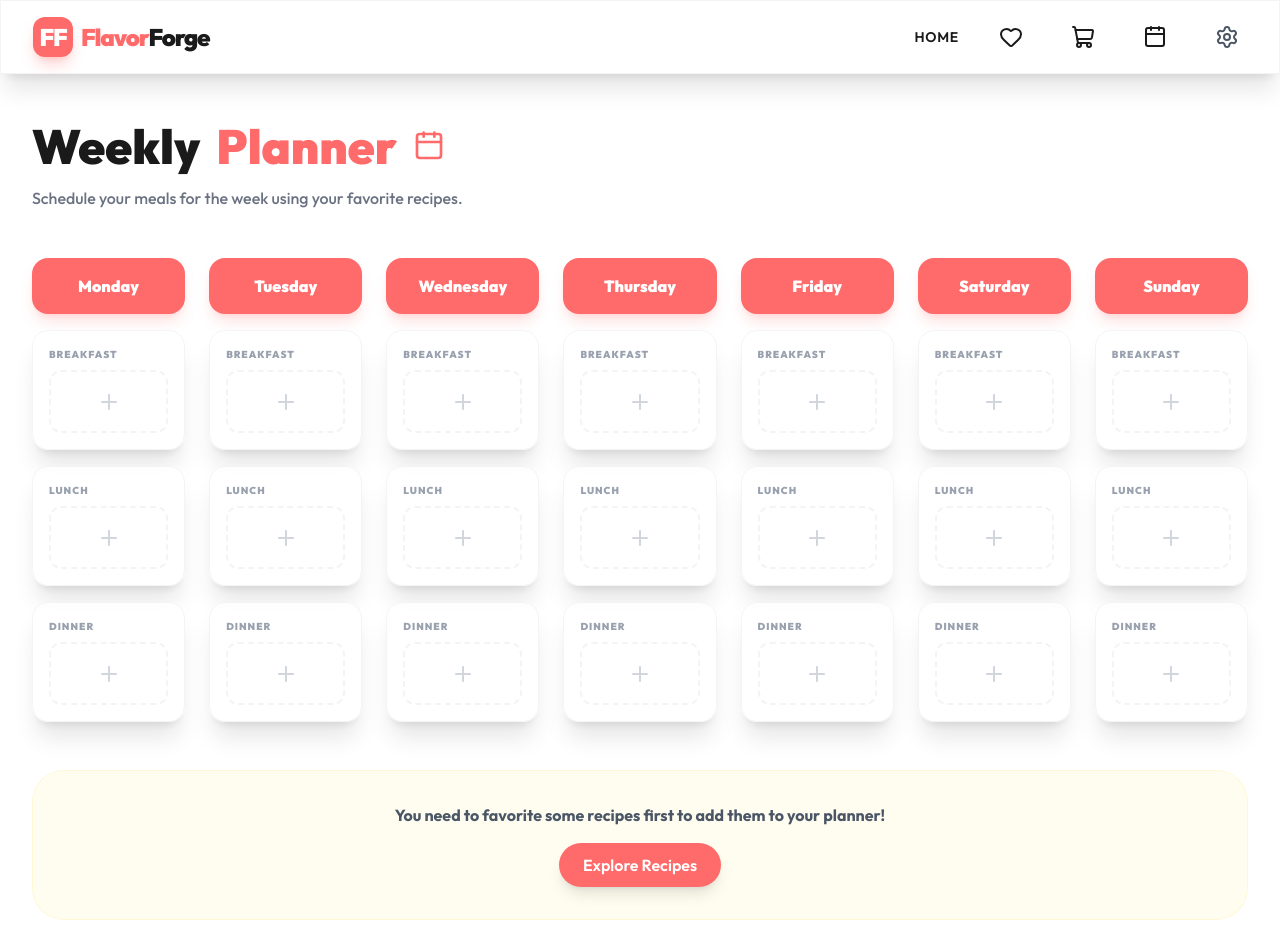
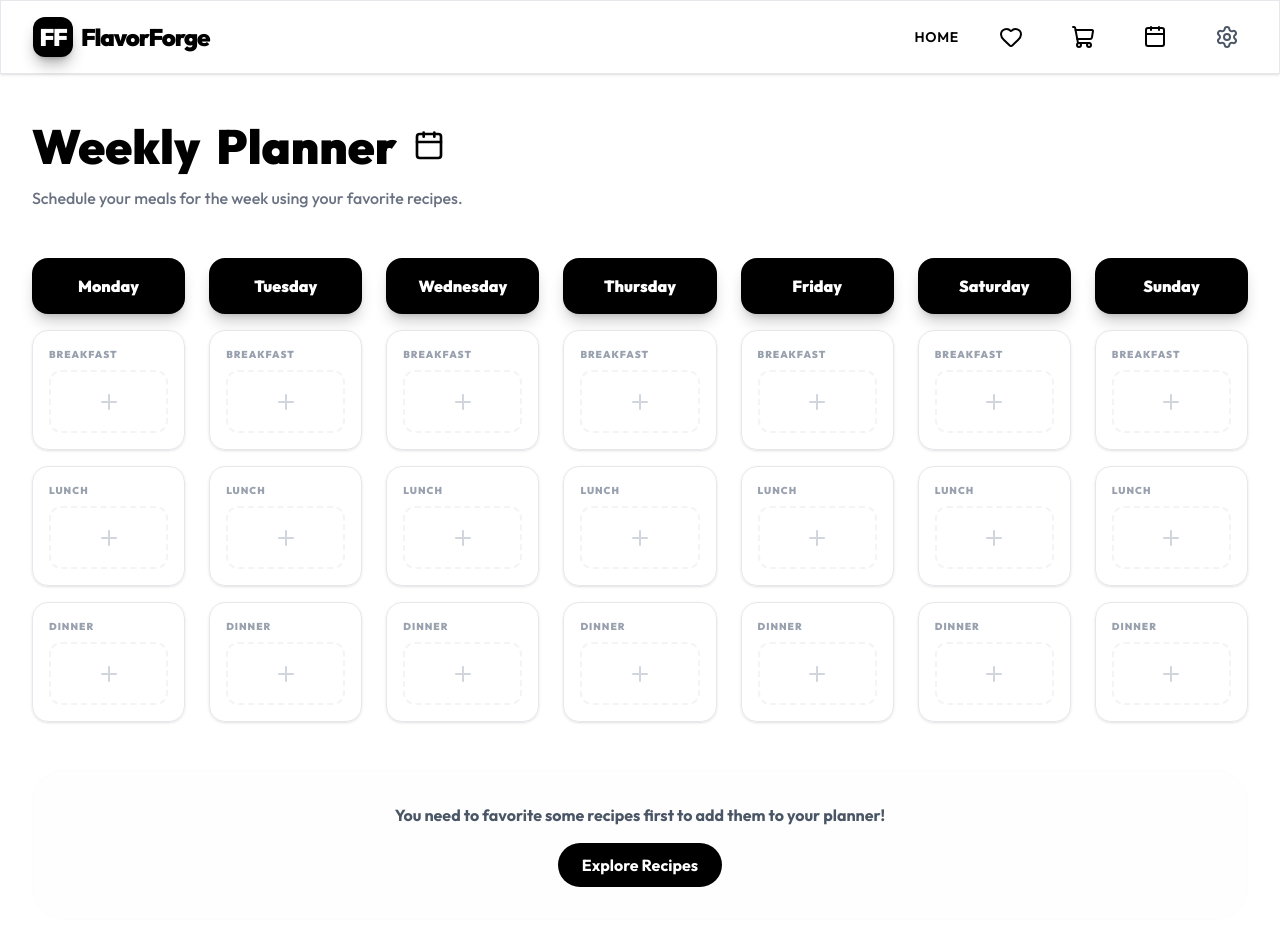
Before and after one commit to pravallikha502/FlavorForge, a React (Vite) app: page /planner in a window 1280 px wide. Shown: the top 952 px of the page. Built offline with nearby package versions, Linux system fonts and the light colour scheme.

Commit message:
Update to Pure White & Minimalist theme

```diff
--- a/src/index.css
+++ b/src/index.css
@@ -11,21 +11,21 @@
 }
 
 :root {
-  --primary: #ff6b6b;
-  --secondary: #4ecdc4;
-  --accent: #ffe66d;
-  --dark-text: #1a1a1a;
-  --light-bg: #ffffff; /* Pure white as requested */
-  --glass-bg: rgba(255, 255, 255, 0.8);
+  --primary: #000000; /* Pure Black for a Minimalist White Theme */
+  --secondary: #64748b;
+  --accent: #f1f5f9;
+  --dark-text: #000000;
+  --light-bg: #ffffff;
+  --glass-bg: rgba(255, 255, 255, 0.95);
 }
 
 :root[data-theme='dark'] {
-  --primary: #ff6b6b;
-  --secondary: #4ecdc4;
-  --accent: #ffe66d;
+  --primary: #ffffff;
+  --secondary: #94a3b8;
+  --accent: #1e293b;
   --dark-text: #ffffff;
-  --light-bg: #0f172a; /* Sleek slate dark */
-  --glass-bg: rgba(15, 23, 42, 0.8);
+  --light-bg: #000000; /* Pure Black for contrast */
+  --glass-bg: rgba(0, 0, 0, 0.9);
 }
 
 @layer base {
@@ -39,27 +39,27 @@
 @layer components {
   .glass {
     background-color: var(--glass-bg);
-    @apply backdrop-blur-md border border-gray-100 dark:border-gray-800 shadow-xl;
+    @apply backdrop-blur-md border border-gray-200 dark:border-gray-800 shadow-sm;
   }
 
   .btn {
-    @apply px-6 py-2.5 rounded-full font-semibold transition-all active:scale-95 flex items-center justify-center gap-2 cursor-pointer;
+    @apply px-6 py-2.5 rounded-full font-bold transition-all active:scale-95 flex items-center justify-center gap-2 cursor-pointer;
   }
 
   .btn-primary {
     background-color: var(--primary);
-    color: white;
-    @apply hover:opacity-90 shadow-lg shadow-[var(--primary)]/20;
+    color: var(--light-bg);
+    @apply hover:opacity-90;
   }
 
   .card-hover {
-    @apply hover:-translate-y-2 hover:shadow-2xl transition-all duration-300;
+    @apply border border-gray-100 dark:border-gray-900 hover:border-primary transition-all duration-300;
   }
 }
 
 /* Custom Scrollbar */
 ::-webkit-scrollbar {
-  width: 8px;
+  width: 6px;
 }
 
 ::-webkit-scrollbar-track {
@@ -68,5 +68,5 @@
 
 ::-webkit-scrollbar-thumb {
   background-color: var(--primary);
-  @apply rounded-full opacity-20 hover:opacity-40 transition-opacity;
+  @apply rounded-full opacity-10 hover:opacity-30;
 }
```
